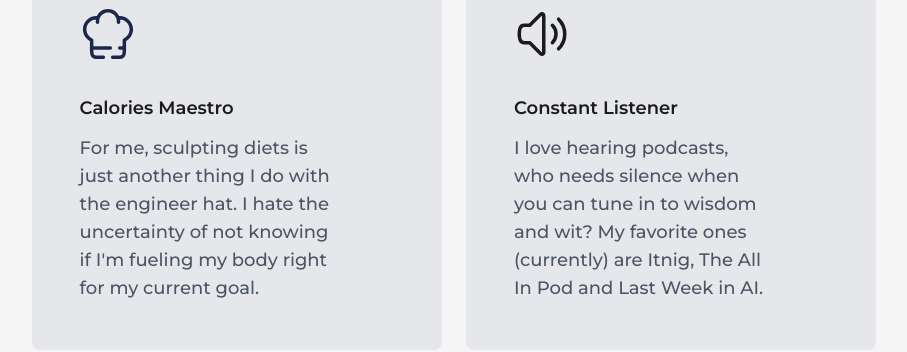
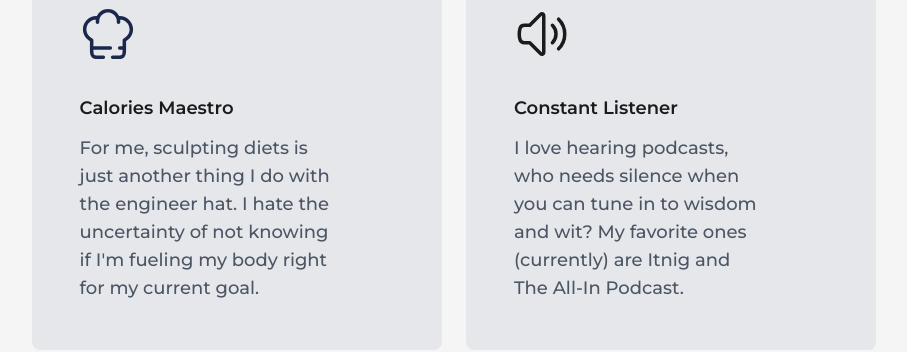
Before and after one commit to gabrix-dev/my-blog-ui, a Next.js app: page /about in a window 1280 px wide. Shown: the part 5600-5952 px from the top of the page, without its empty margins (186-1093 px from the left). Built offline with nearby package versions, Linux system fonts and the light colour scheme.

Commit message:
feat: remove last week in ai podcast from about

```diff
--- a/src/components/FactsSection.js
+++ b/src/components/FactsSection.js
@@ -31,7 +31,7 @@ const factsAboutMe = [
   {
     title: "Constant Listener",
     description:
-      "I love hearing podcasts, who needs silence when you can tune in to wisdom and wit? My favorite ones (currently) are Itnig, The All In Pod and Last Week in AI.",
+      "I love hearing podcasts, who needs silence when you can tune in to wisdom and wit? My favorite ones (currently) are Itnig and The All-In Podcast.",
     icon: SpeakerWaveIcon,
   },
   {
```
